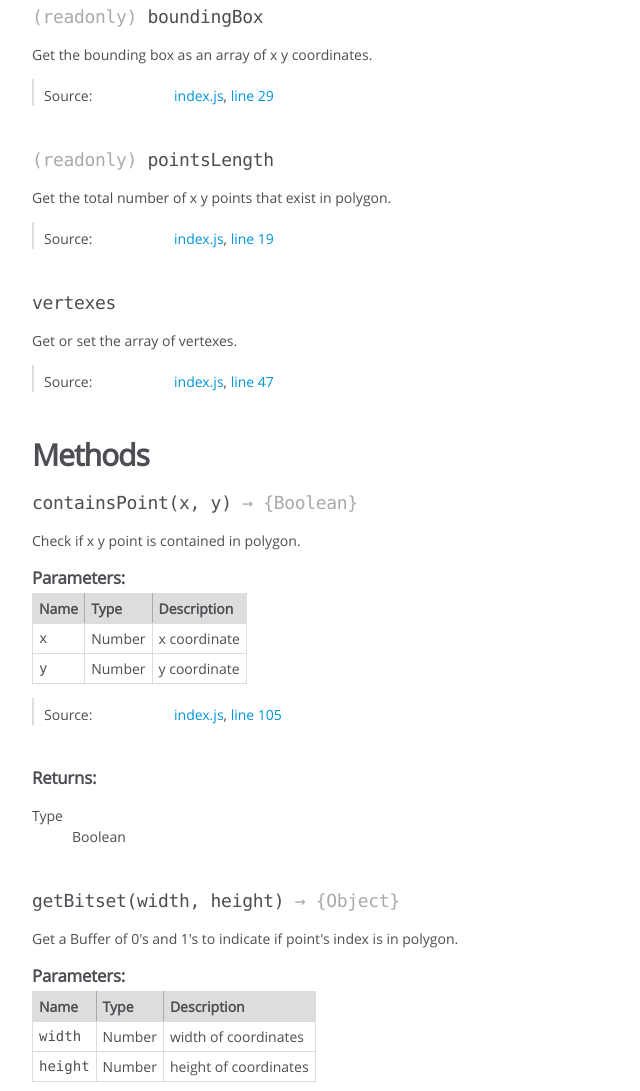
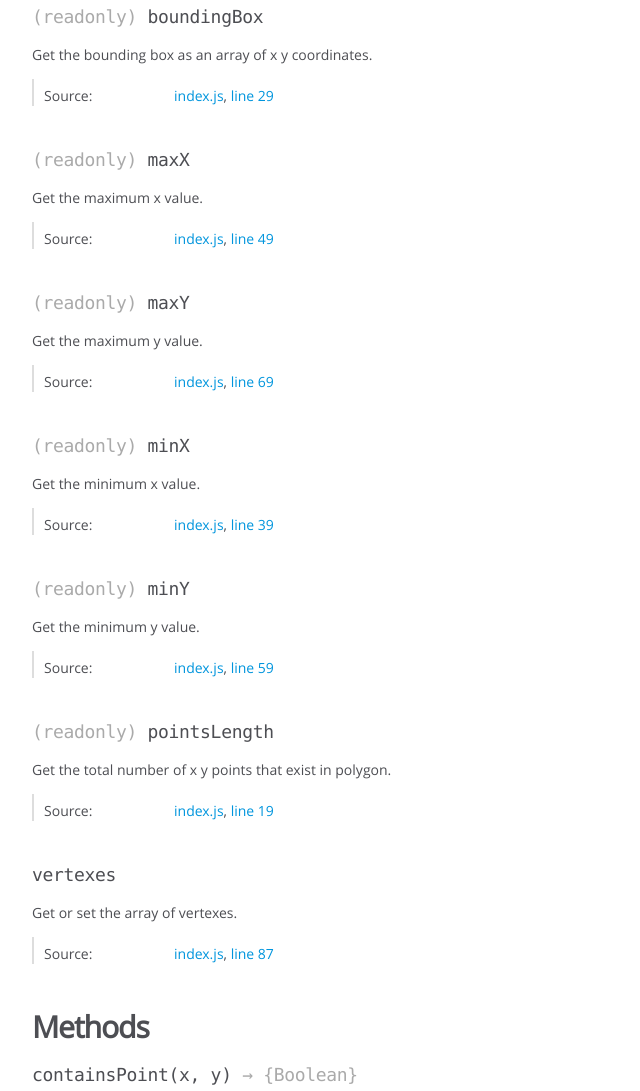
Before and after one commit to kevinGodell/polygon-points, a website: page docs/PolygonPoints.html in a window 1280 px wide. Shown: the part 445-1536 px from the top of the page, without its empty margins (0-640 px from the left). Drawn offline with Linux system fonts and the light colour scheme.

Commit message:
update docs

```diff
--- a/docs/PolygonPoints.html
+++ b/docs/PolygonPoints.html
@@ -248,6 +248,254 @@
 
 
 
+<h4 class="name" id="maxX"><span class="type-signature">(readonly) </span>maxX<span class="type-signature"></span></h4>
+
+
+
+
+<div class="description">
+    Get the maximum x value.
+</div>
+
+
+
+
+
+
+
+<dl class="details">
+
+
+
+
+
+
+
+
+
+
+
+
+
+
+
+
+
+
+
+
+
+
+
+
+
+
+    <dt class="tag-source">Source:</dt>
+    <dd class="tag-source"><ul class="dummy"><li>
+        <a href="index.js.html">index.js</a>, <a href="index.js.html#line49">line 49</a>
+    </li></ul></dd>
+
+
+
+
+
+
+
+</dl>
+
+
+
+
+
+
+
+
+<h4 class="name" id="maxY"><span class="type-signature">(readonly) </span>maxY<span class="type-signature"></span></h4>
+
+
+
+
+<div class="description">
+    Get the maximum y value.
+</div>
+
+
+
+
+
+
+
+<dl class="details">
+
+
+
+
+
+
+
+
+
+
+
+
+
+
+
+
+
+
+
+
+
+
+
+
+
+
+    <dt class="tag-source">Source:</dt>
+    <dd class="tag-source"><ul class="dummy"><li>
+        <a href="index.js.html">index.js</a>, <a href="index.js.html#line69">line 69</a>
+    </li></ul></dd>
+
+
+
+
+
+
+
+</dl>
+
+
+
+
+
+
+
+
+<h4 class="name" id="minX"><span class="type-signature">(readonly) </span>minX<span class="type-signature"></span></h4>
+
+
+
+
+<div class="description">
+    Get the minimum x value.
+</div>
+
+
+
+
+
+
+
+<dl class="details">
+
+
+
+
+
+
+
+
+
+
+
+
+
+
+
+
+
+
+
+
+
+
+
+
+
+
+    <dt class="tag-source">Source:</dt>
+    <dd class="tag-source"><ul class="dummy"><li>
+        <a href="index.js.html">index.js</a>, <a href="index.js.html#line39">line 39</a>
+    </li></ul></dd>
+
+
+
+
+
+
+
+</dl>
+
+
+
+
+
+
+
+
+<h4 class="name" id="minY"><span class="type-signature">(readonly) </span>minY<span class="type-signature"></span></h4>
+
+
+
+
+<div class="description">
+    Get the minimum y value.
+</div>
+
+
+
+
+
+
+
+<dl class="details">
+
+
+
+
+
+
+
+
+
+
+
+
+
+
+
+
+
+
+
+
+
+
+
+
+
+
+    <dt class="tag-source">Source:</dt>
+    <dd class="tag-source"><ul class="dummy"><li>
+        <a href="index.js.html">index.js</a>, <a href="index.js.html#line59">line 59</a>
+    </li></ul></dd>
+
+
+
+
+
+
+
+</dl>
+
+
+
+
+
+
+
+
 <h4 class="name" id="pointsLength"><span class="type-signature">(readonly) </span>pointsLength<span class="type-signature"></span></h4>
 
 
@@ -354,7 +602,7 @@
 
     <dt class="tag-source">Source:</dt>
     <dd class="tag-source"><ul class="dummy"><li>
-        <a href="index.js.html">index.js</a>, <a href="index.js.html#line47">line 47</a>
+        <a href="index.js.html">index.js</a>, <a href="index.js.html#line87">line 87</a>
     </li></ul></dd>
 
 
@@ -506,7 +754,7 @@
 
     <dt class="tag-source">Source:</dt>
     <dd class="tag-source"><ul class="dummy"><li>
-        <a href="index.js.html">index.js</a>, <a href="index.js.html#line105">line 105</a>
+        <a href="index.js.html">index.js</a>, <a href="index.js.html#line145">line 145</a>
     </li></ul></dd>
 
 
@@ -682,7 +930,7 @@
 
     <dt class="tag-source">Source:</dt>
     <dd class="tag-source"><ul class="dummy"><li>
-        <a href="index.js.html">index.js</a>, <a href="index.js.html#line133">line 133</a>
+        <a href="index.js.html">index.js</a>, <a href="index.js.html#line173">line 173</a>
     </li></ul></dd>
 
 
@@ -750,7 +998,7 @@
 <br class="clear">
 
 <footer>
-    Documentation generated by <a href="https://github.com/jsdoc3/jsdoc">JSDoc 3.5.5</a> on Tue May 29 2018 21:11:09 GMT-0500 (CDT)
+    Documentation generated by <a href="https://github.com/jsdoc3/jsdoc">JSDoc 3.5.5</a> on Wed Mar 13 2019 18:55:37 GMT-0500 (Central Daylight Time)
 </footer>
 
 <script> prettyPrint(); </script>
```
Also changed, not shown: docs/index.html (+1 -1 lines), docs/index.js.html (+43 -3 lines).
